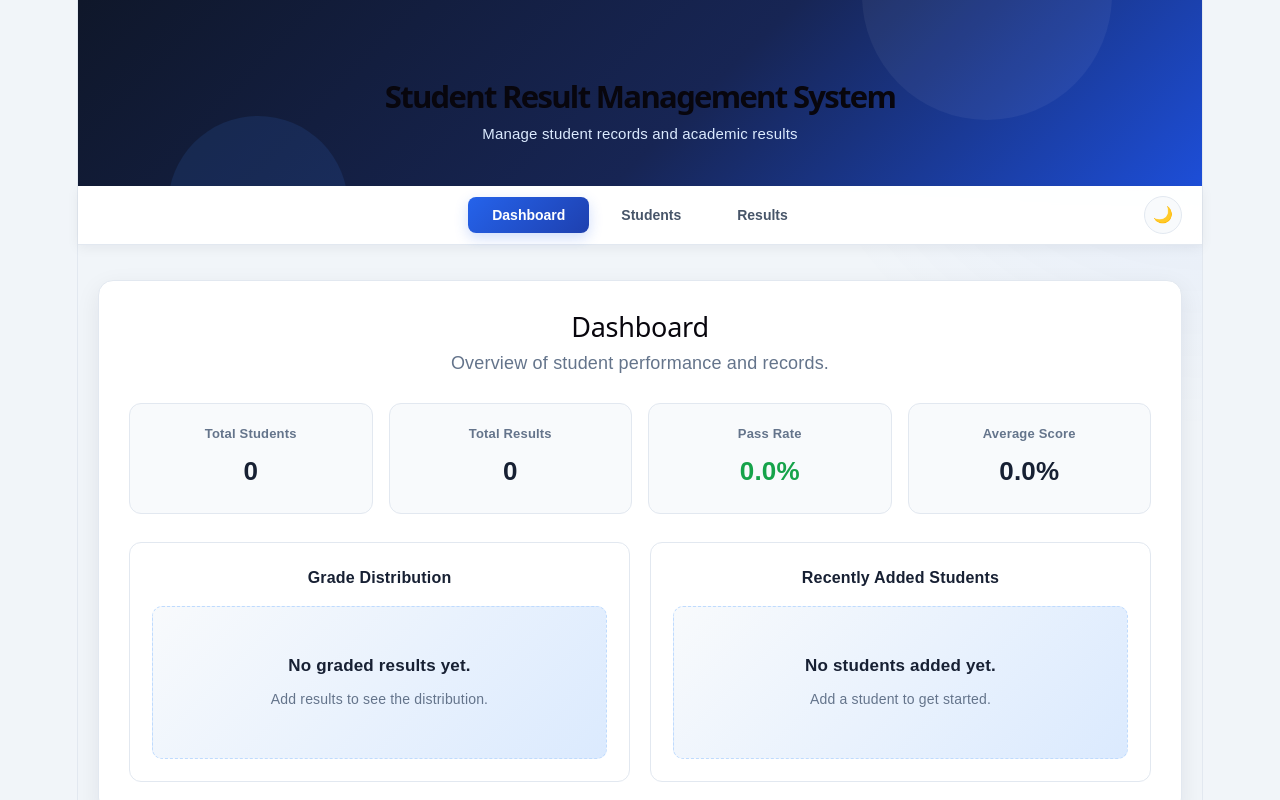
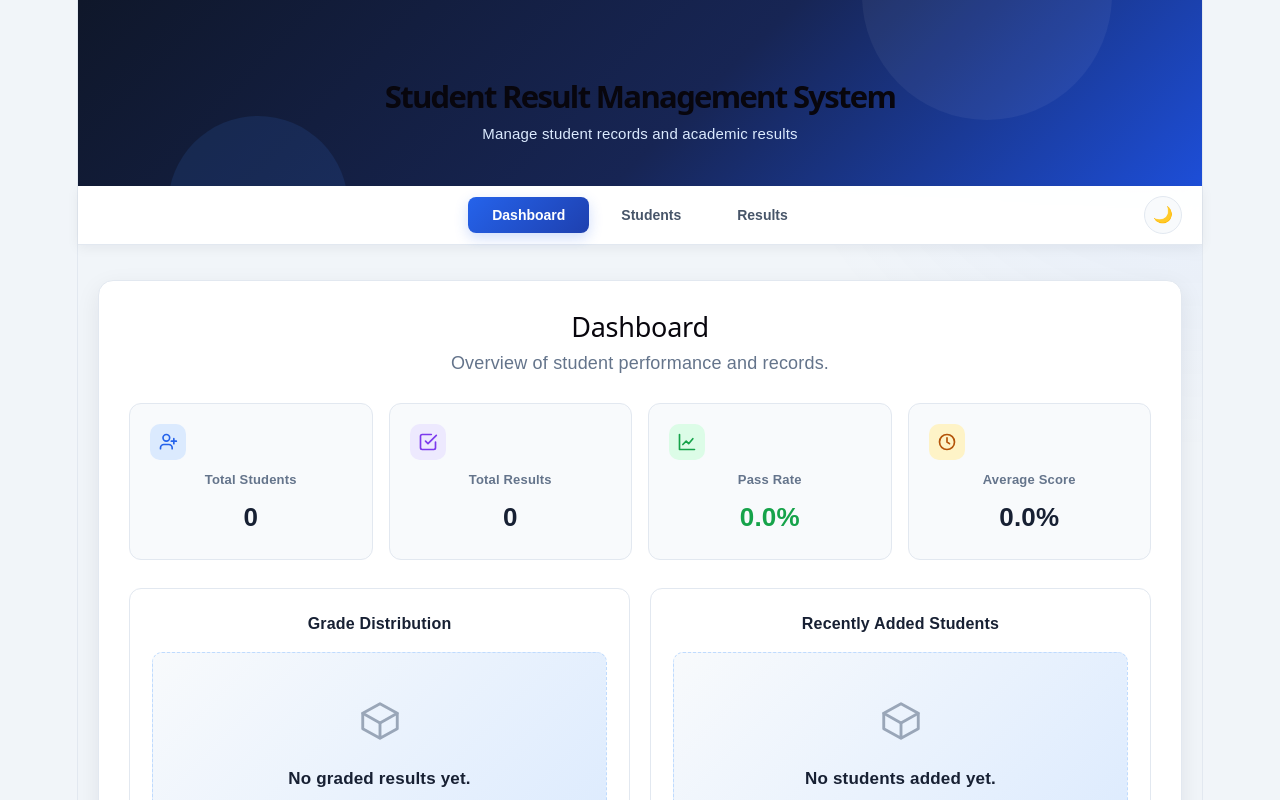
Before and after one commit to mubashir-dv/student-result-management, a React (Vite) app: page / in a window 1280 px wide. Shown: the top 800 px of the page. Built offline with nearby package versions, Linux system fonts and the light colour scheme.

Commit message:
Fix dashboard photo consistency + deploy to Vercel

```diff
--- a/src/components/Dashboard.jsx
+++ b/src/components/Dashboard.jsx
@@ -1,4 +1,11 @@
 import { useEffect, useState } from "react";
+import {
+  StudentsIcon,
+  ResultsIcon,
+  PassRateIcon,
+  AverageIcon,
+  EmptyBoxIcon,
+} from "../assets/Icons";
 
 function getInitials(name) {
   if (!name) return "?";
@@ -95,16 +102,25 @@ function Dashboard() {
 
       <div className="stat-cards">
         <div className="stat-card">
+          <span className="stat-icon stat-icon-blue">
+            <StudentsIcon />
+          </span>
           <span className="stat-label">Total Students</span>
           <strong className="stat-value">{students.length}</strong>
         </div>
 
         <div className="stat-card">
+          <span className="stat-icon stat-icon-purple">
+            <ResultsIcon />
+          </span>
           <span className="stat-label">Total Results</span>
           <strong className="stat-value">{results.length}</strong>
         </div>
 
         <div className="stat-card">
+          <span className="stat-icon stat-icon-green">
+            <PassRateIcon />
+          </span>
           <span className="stat-label">Pass Rate</span>
           <strong className="stat-value stat-success">
             {passRate}%
@@ -112,6 +128,9 @@ function Dashboard() {
         </div>
 
         <div className="stat-card">
+          <span className="stat-icon stat-icon-amber">
+            <AverageIcon />
+          </span>
           <span className="stat-label">Average Score</span>
           <strong className="stat-value">{avgPercentage}%</strong>
         </div>
@@ -123,6 +142,7 @@ function Dashboard() {
 
           {gradedStudents.length === 0 ? (
             <div className="empty-state">
+              <EmptyBoxIcon />
               <p>No graded results yet.</p>
               <span>Add results to see the distribution.</span>
             </div>
@@ -149,6 +169,7 @@ function Dashboard() {
 
           {recentStudents.length === 0 ? (
             <div className="empty-state">
+              <EmptyBoxIcon />
               <p>No students added yet.</p>
               <span>Add a student to get started.</span>
             </div>
@@ -156,9 +177,17 @@ function Dashboard() {
             <ul className="mini-list">
               {recentStudents.map((student) => (
                 <li key={student.id} className="mini-list-item">
+                  {student.photo ? (
+                    <img
+                      src={student.photo}
+                      alt={student.name}
+                      className="avatar avatar-photo"
+                    />
+                  ) : (
                     <span className="avatar">
                       {getInitials(student.name)}
                     </span>
+                  )}
                   <div className="mini-list-info">
                     <strong>{student.name}</strong>
                     <span>
@@ -172,9 +201,17 @@ function Dashboard() {
 
           {topStudent && (
             <div className="top-student-banner">
+              {topStudent.photo ? (
+                <img
+                  src={topStudent.photo}
+                  alt={topStudent.name}
+                  className="avatar avatar-photo"
+                />
+              ) : (
                 <span className="avatar avatar-accent">
                   {getInitials(topStudent.name)}
                 </span>
+              )}
               <div>
                 <strong>{topStudent.name}</strong> is the top
                 performer with{" "}
```
Lines whose indentation alone changed are shown as unchanged.
